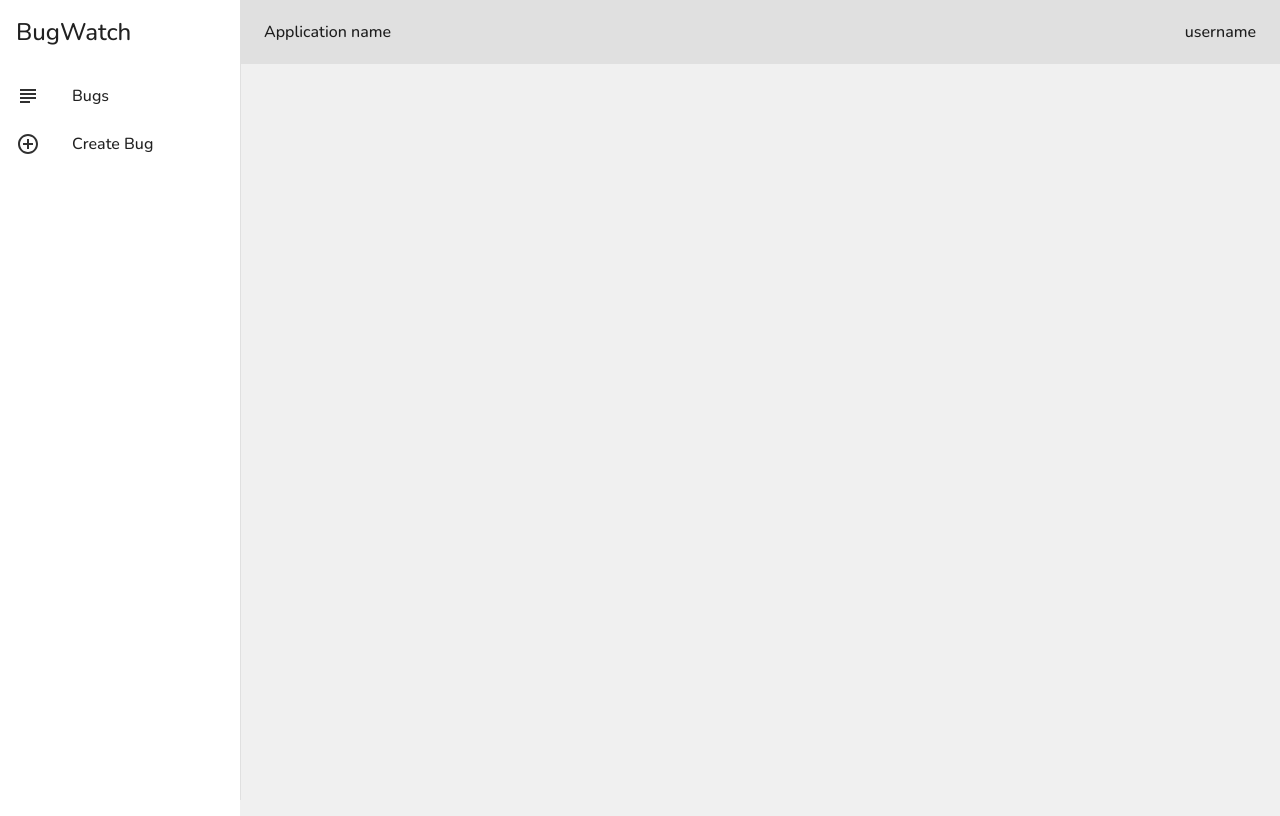
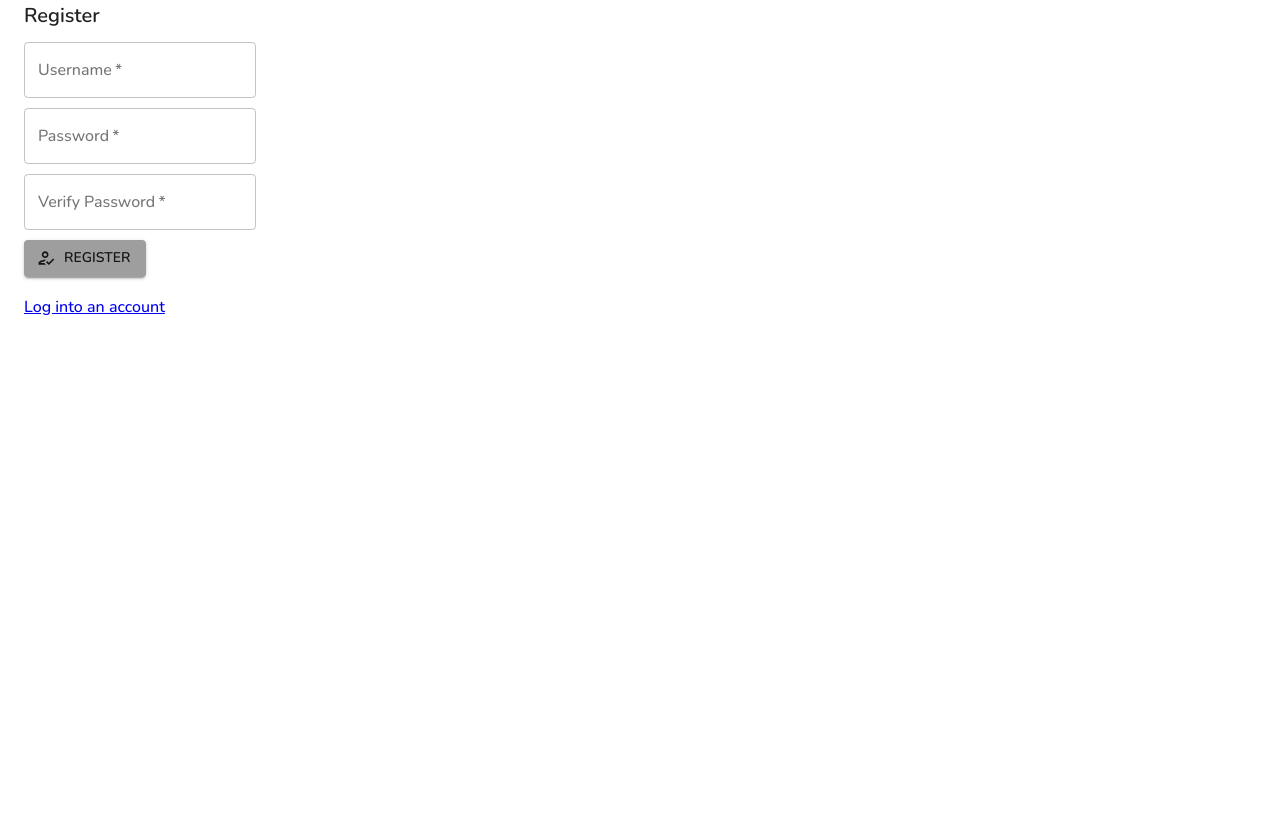
Before and after one commit to ethangonzalez328/BugWatch, a React (Create React App) app: page /register in a window 1280 px wide. Built offline with nearby package versions, Linux system fonts and the light colour scheme; no server answers.

Commit message:
added login/register/account system

```diff
--- a/src/App.js
+++ b/src/App.js
@@ -1,8 +1,11 @@
 import { BrowserRouter as Router, Switch, Route } from 'react-router-dom'
 import { createTheme, ThemeProvider } from '@material-ui/core'
 import { grey } from '@material-ui/core/colors'
+import { useState } from 'react'
 import Notes from './pages/Notes'
 import Create from './pages/Create'
+import Login from './pages/Login'
+import Register from './pages/Register'
 import Layout from './components/Layout'
 
 const theme = createTheme({
@@ -21,22 +24,46 @@ const theme = createTheme({
 })
 
 function App() {
+	const [loginState, setLoginState] = useState(false)
+	const [userid, setUserid] = useState(null)
+
+	if (!loginState) {
 		return (
 			<ThemeProvider theme={theme}>
 				<Router>
+					{/* Login and register menus */}
+					<Switch>
+						<Route exact path="/">
+							<Login setLoginState={setLoginState} setUserid={setUserid}/>
+						</Route>
+						<Route path="/register">
+							<Register setLoginState={setLoginState} setUserid={setUserid}/>
+						</Route>
+					</Switch>
+				</Router>
+			</ThemeProvider>
+		)
+	} else {
+		return (
+			<ThemeProvider theme={theme}>
+				<Router>
+					{/* Application menu */}
 					<Layout>
 						<Switch>
-						<Route exact path="/">
-							<Notes />
+							{/* Bugs menu */}
+							<Route path="/app">
+								<Notes uid={userid}/>
 							</Route>
+							{/* Create bug menu */}
 							<Route path="/create">
-							<Create />
+								<Create uid={userid}/>
 							</Route>
 						</Switch>
 					</Layout>
 				</Router>
 			</ThemeProvider>
-	);
+		)
+	}
 }
 
 export default App;
--- a/src/components/Layout.js
+++ b/src/components/Layout.js
@@ -48,8 +48,7 @@ const useStyles = makeStyles((theme) => {
 			"&:hover": {
 				backgroundColor: '#e0e0e0'
 			}
-		},
-
+		}
 	}
 })
 
@@ -63,7 +62,7 @@ export default function Layout({children}) {
 		{
 			text: 'Bugs',
 			icon: <SubjectOutlined color="secondary" />,
-			path: '/'
+			path: '/app'
 		},
 		{
 			text: 'Create Bug',
@@ -71,7 +70,6 @@ export default function Layout({children}) {
 			path: '/create'
 		}
 	]
-
 	return (
 		<div className={classes.root}>
 			{/* App bar */}
--- a/src/pages/Create.js
+++ b/src/pages/Create.js
@@ -12,7 +12,7 @@ const useStyles = makeStyles({
 	}
 })
 
-export default function Create() {
+export default function Create({uid}) {
 	const classes = useStyles()
 	const history = useHistory()
 	// Text and error data
@@ -44,8 +44,8 @@ export default function Create() {
 			fetch('http://localhost:3001/notes', {
 				method: 'POST',
 				headers: {"Content-type": "application/json"},
-				body: JSON.stringify({title, details, priority, timestamp})
-			}).then(() => history.push('/'))
+				body: JSON.stringify({title, details, priority, timestamp, uid})
+			}).then(() => history.goBack())
 		}
 	}
 
--- /dev/null
+++ b/src/pages/Login.js
@@ -0,0 +1,111 @@
+import React, { useEffect, useState } from 'react'
+import { Typography, Button, Container, makeStyles, TextField } from '@material-ui/core'
+import HowToRegOutlinedIcon from '@mui/icons-material/HowToRegOutlined';
+import { Link, useHistory } from 'react-router-dom';
+
+const useStyles = makeStyles({
+	field: {
+		marginTop: 10,
+		marginBottom: 10,
+		display: "block"
+	}
+})
+
+export default function Register({setLoginState, setUserid}) {
+	const classes = useStyles()
+	const history = useHistory()
+	// Text and error data
+	const [username, setUsername] = useState('')
+	const [password, setPassword] = useState('')
+	const [loginError, setLoginError] = useState(false)
+	const [errorTxt, setErrorTxt] = useState('')
+
+	// Gets user data from JSON server
+	const [users, setUsers] = useState([])
+	useEffect(() => {
+		fetch('http://localhost:3002/users')
+			.then(res => res.json())
+			.then(data => setUsers(data))
+	}, [])
+
+	// Handles events after register button is pressed
+	const handleSubmit = (e) => {
+		// Prevents default submission behavior, resets form after an error
+		e.preventDefault()
+		e.target.reset()
+
+		// Initialize error state
+		setLoginError(false)
+
+		// Check through all users
+		for (let id in users) {
+			let user = users[id];
+			// If username and password matches an entry, go to corresponding app
+			if (user.username == username && user.password == password) {
+				setLoginState(true)
+				setUserid(user.id)
+				history.push('app/')
+			}
+		}
+		setLoginError(true)
+		setErrorTxt('Incorrect username or password.')
+	}
+
+	return (
+		<Container>
+			{/* Page title */}
+			<Typography
+				variant="h6"
+				component="h2"
+				color="textPrimary"
+				gutterBottom
+			>
+				Login
+			</Typography>
+
+			{/* Text fields */}
+			<form autoComplete="off" onSubmit={handleSubmit}>
+				{/* Username field */}
+				<TextField
+					onChange={(e) => setUsername(e.target.value)}
+					className={classes.field}
+					label="Username"
+					variant="outlined"
+					required
+					error={loginError}
+				/>
+				{/* Password field */}
+				<TextField
+					onChange={(e) => setPassword(e.target.value)}
+					className={classes.field}
+					label="Password"
+					type="password"
+					variant="outlined"
+					required
+					error={loginError}
+				/>
+				{/* Register button */}
+				<Button
+					type="submit"
+					color="primary"
+					variant="contained"
+					startIcon={<HowToRegOutlinedIcon />}
+				>
+					Log in
+				</Button>
+			</form>
+			<br />
+			<Typography>
+				<Link to="/register">Create an account</Link>
+			</Typography>
+			<br />
+			<Typography
+				variant="body1"
+				color="textSecondary"
+				gutterBottom
+			>
+				{errorTxt}
+			</Typography>
+		</Container>
+	)
+}
--- a/src/pages/Notes.js
+++ b/src/pages/Notes.js
@@ -3,7 +3,8 @@ import { Container } from '@material-ui/core'
 import NoteCard from '../components/NoteCard'
 import Masonry from 'react-masonry-css'
 
-export default function Notes() {
+export default function Notes({uid}) {
+	const notesDB = 'http://localhost:3001/notes'
 	const [notes, setNotes] = useState([])
 
 	// Get notes from local JSON server
@@ -11,14 +12,15 @@ export default function Notes() {
 	//// make sure to use the same port as specified in the JSON server
 	//// make sure the port number is not the same as the one used to run the application
 	useEffect(() => {
-		fetch('http://localhost:3001/notes')
+		fetch(notesDB)
 			.then(res => res.json())
-			.then(data => setNotes(data))
+			//.then(data => setNotes(data))
+			.then(data => setNotes(data.filter(note => note.uid == uid)))
 	}, [])
 
 	// Handles deletion of notes
 	const handleDelete = async (id) => {
-		await fetch('http://localhost:3001/notes/' + id, {
+		await fetch(notesDB + '/' + id, {
 			method: 'DELETE'
 		})
 
--- /dev/null
+++ b/src/pages/Register.js
@@ -0,0 +1,143 @@
+import React, { useEffect, useState } from 'react'
+import { Typography, Button, Container, makeStyles, TextField } from '@material-ui/core'
+import HowToRegOutlinedIcon from '@mui/icons-material/HowToRegOutlined';
+import { Link, useHistory } from 'react-router-dom';
+
+const useStyles = makeStyles({
+	field: {
+		marginTop: 10,
+		marginBottom: 10,
+		display: "block"
+	}
+})
+
+export default function Register({setLoginState, setUserid}) {
+	const classes = useStyles()
+	const history = useHistory()
+	// Text and error data
+	const [username, setUsername] = useState('')
+	const [password, setPassword] = useState('')
+	const [password2, setPassword2] = useState('')
+	const [usernameError, setUsernameError] = useState(false)
+	const [passwordError, setPasswordError] = useState(false)
+	const [errorTxt, setErrorTxt] = useState('')
+
+	// Gets user data from JSON server
+	const [users, setUsers] = useState([])
+	useEffect(() => {
+		fetch('http://localhost:3002/users')
+			.then(res => res.json())
+			.then(data => setUsers(data))
+	}, [])
+
+	// Handles events after register button is pressed
+	const handleSubmit = (e) => {
+		// Prevents default submission behavior, resets form after an error
+		e.preventDefault()
+		e.target.reset()
+
+		// Initialize error states
+		setUsernameError(false)
+		setPasswordError(false)
+		let duplicateUsers = false
+
+		// If password fields are not the same, return an error
+		if (password != password2) {
+			setPasswordError(true)
+			setErrorTxt('Password fields do not match')
+		// Otherwise, attempt to add a user
+		} else {
+			let user = null
+			// Check through all users
+			for (let id in users) {
+				user = users[id];
+				// If a user already exists, return an error
+				if (user.username == username) {
+					duplicateUsers = true
+					setUsernameError(true)
+					setErrorTxt('User ' + username + ' already exists')
+				}
+			}
+			// If the user does not exist, create it
+			if (!duplicateUsers) {
+				setLoginState(true)
+				setUserid(user.id)
+				// Add to user db
+				fetch('http://localhost:3002/users', {
+					method: 'POST',
+					headers: {"Content-type": "application/json"},
+					body: JSON.stringify({username, password})
+				}).then(() => history.push('/app'))
+			}
+		}
+	}
+
+	return (
+		<Container>
+			{/* Page title */}
+			<Typography
+				variant="h6"
+				component="h2"
+				color="textPrimary"
+				gutterBottom
+			>
+				Register
+			</Typography>
+
+			{/* Text fields */}
+			<form autoComplete="off" onSubmit={handleSubmit}>
+				{/* Username field */}
+				<TextField
+					onChange={(e) => setUsername(e.target.value)}
+					className={classes.field}
+					label="Username"
+					variant="outlined"
+					required
+					error={usernameError}
+				/>
+				{/* Password field */}
+				<TextField
+					onChange={(e) => setPassword(e.target.value)}
+					className={classes.field}
+					label="Password"
+					type="password"
+					variant="outlined"
+					required
+					error={passwordError}
+				/>
+				{/* Password verification field */}
+				<TextField
+					onChange={(e) => setPassword2(e.target.value)}
+					className={classes.field}
+					label="Verify Password"
+					type="password"
+					variant="outlined"
+					required
+					error={passwordError}
+				/>
+
+				{/* Register button */}
+				<Button
+					type="submit"
+					color="primary"
+					variant="contained"
+					startIcon={<HowToRegOutlinedIcon />}
+				>
+					Register
+				</Button>
+			</form>
+			<br />
+			<Typography>
+				<Link to="/">Log into an account</Link>
+			</Typography>
+			<br />
+			<Typography
+				variant="body1"
+				color="textSecondary"
+				gutterBottom
+			>
+				{errorTxt}
+			</Typography>
+		</Container>
+	)
+}
```
Also changed, not shown: data/notes.json (added, +44 -0 lines), data/users.json (added, +14 -0 lines), public/index.html (indentation only). Lines whose indentation alone changed are shown as unchanged.
